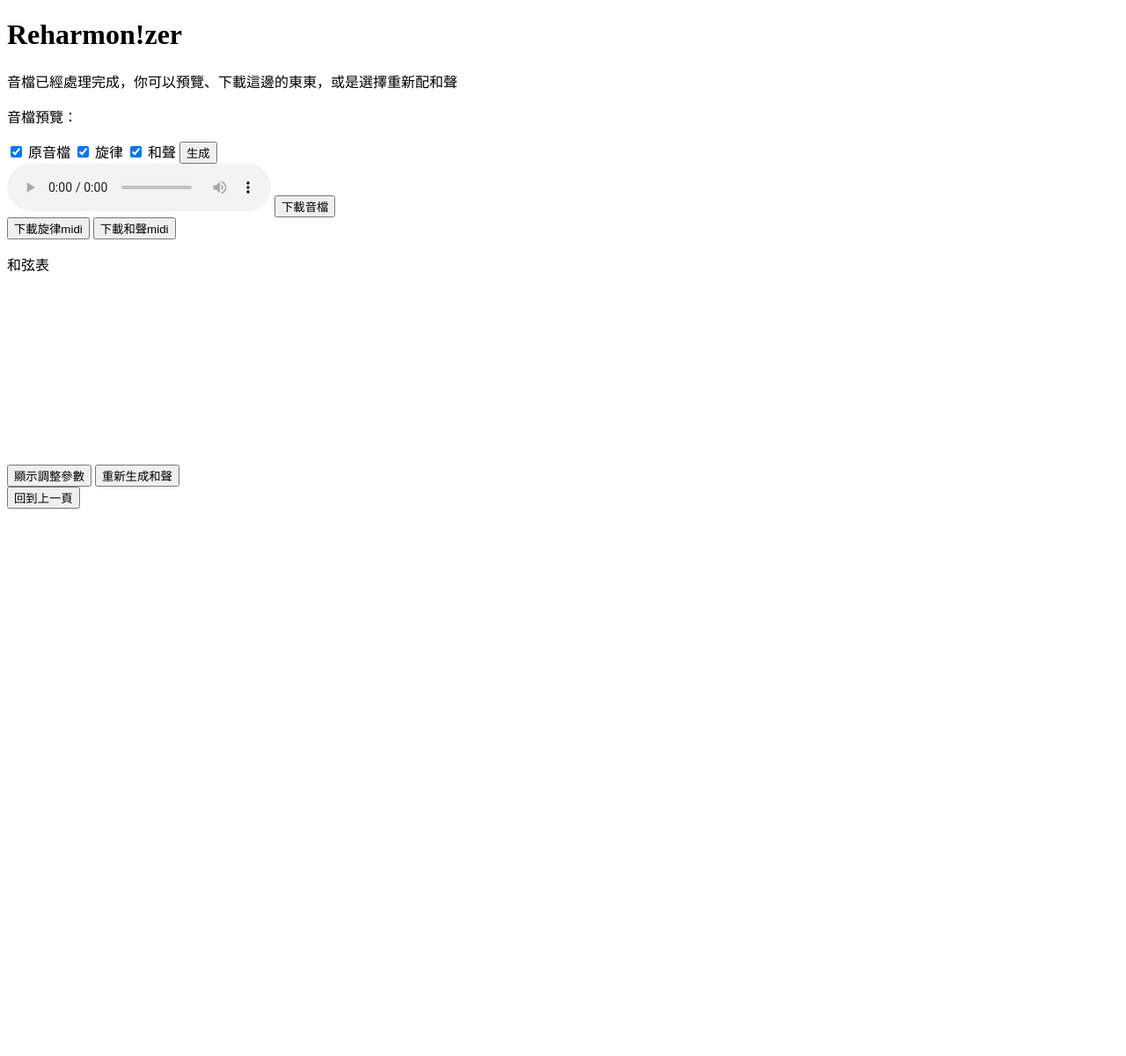
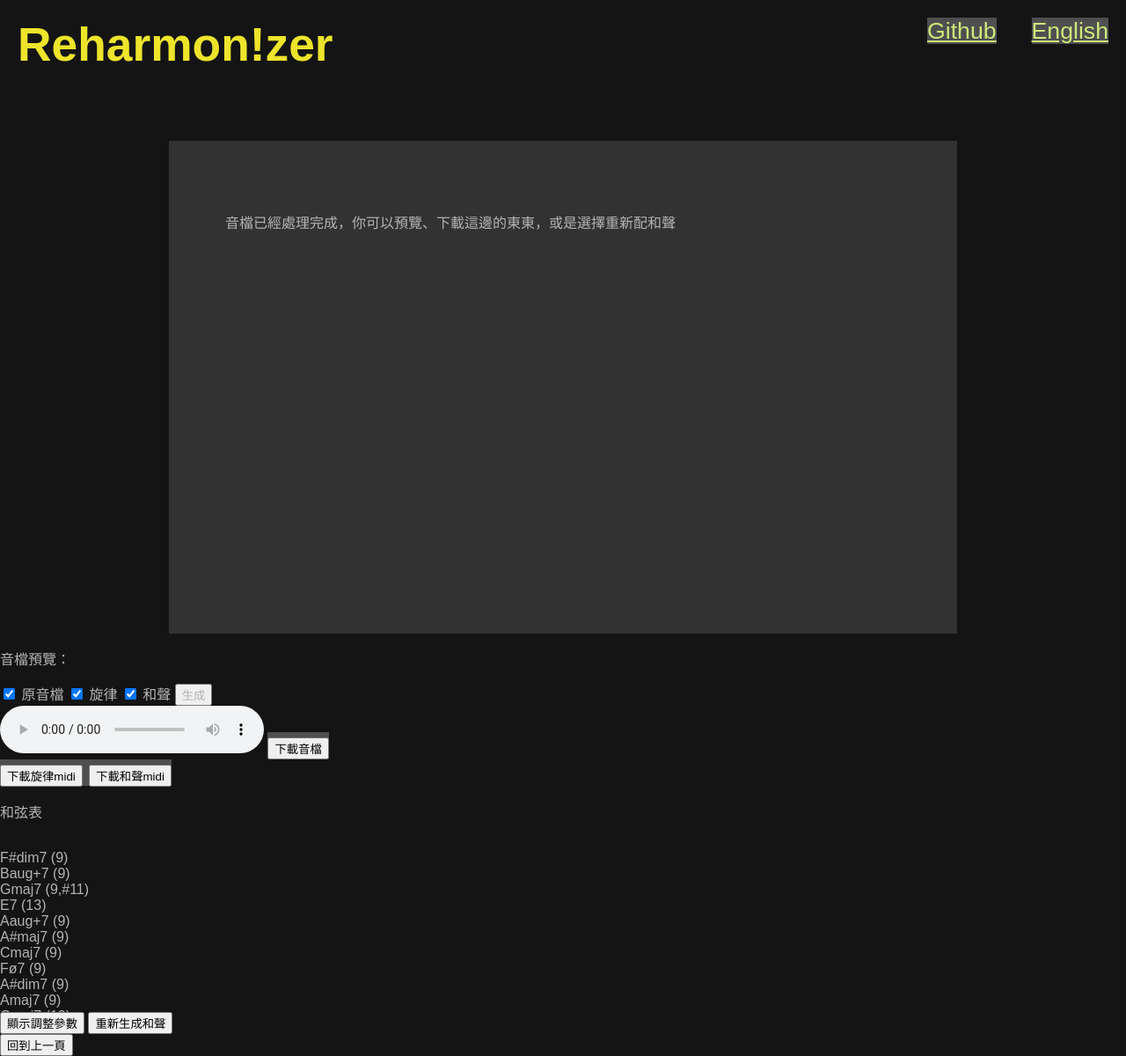
Before and after one commit to ChiuYeeJay/Reharmonizer_web, a Flask app: template templates/second.htm in a window 1280 px wide. Shown: the whole page at 88% size. Before the commit the page ends 578 px from the top, so only its background shows below. Run offline with Flask 3, Linux system fonts and the light colour scheme; the template is opened without the code that fills it: most values are stand-ins (such as "Sample title", 1, 10 or a date in 2020).

Commit message:
Copy some setting to the second page

```diff
--- /dev/null
+++ b/static/second.css
@@ -0,0 +1,106 @@
+body{
+    background-color: rgb(20, 20, 20);
+    height: 100vh;
+    margin: 0%;
+    font-family: sans-serif;
+}
+
+#header_container{
+    display: flex;
+    flex-direction: row;
+    justify-content: space-around;
+    flex-wrap: wrap;
+    height: 20%;
+}
+
+#main_title{
+    color: rgb(237, 228, 43);
+    font-size: 40pt;
+    margin: 0%;
+}
+
+#main_container{
+    display: flex;
+    height: 70%;
+}
+
+#middle_content{
+    display: flex;
+    flex-direction: column;
+    width: 60%;
+    background-color: rgb(50, 50, 50);
+    padding: 5%;
+}
+
+#audio_form_parent{
+    flex-grow: 1;
+}
+
+#audio_form{
+    height: 100%;
+    display: flex;
+    flex-direction: column;
+    justify-content: center;
+    align-items: center;
+    /* background-color: #fff; */
+}
+
+#upload_icon{
+    transition: 0.1s;
+}
+
+#upload_icon:hover{
+    background-color: rgba(255, 255, 255, 0.25);
+}
+
+#drag_and_drop{
+    height: 100%;
+    width: 95%;
+    border: 10px skyblue dashed;
+    border-radius: 30px;
+    padding: 5px;
+    margin: 5px;
+    display: flex;
+    align-items: center;
+    justify-content: center;
+    flex-direction: column;
+    background-color: transparent;
+    transition: 0.1s;
+}
+
+#prcessing_progress{
+    margin: 5px;
+    display: none;
+    flex-direction: row;
+    flex-wrap: wrap;
+    align-items: center;
+    justify-content: center;
+}
+
+#prcessing_progress > div{
+    display: flex;
+    flex-grow: 1;
+    padding: 0.2%;
+    /* background-color: aliceblue; */
+    border: solid #ababab;
+    border-radius: 20px;
+}
+
+.progress_span{
+    flex-grow: 1;
+}
+
+@keyframes progress_breath{
+    from {background-color: rgba(255, 208, 0, 0.3);}
+    to {background-color: rgba(255, 208, 0, 0.85);}
+}
+
+a{
+    color: rgb(205, 233, 122);
+    font-size: 20pt;
+    background-color: rgba(255, 255, 255, 0.25);
+}
+
+p,input,label,h2{
+    color: rgb(180, 180, 180);
+}
--- a/static/second.js
+++ b/static/second.js
@@ -212,4 +212,4 @@ function collect_args(){
     return args;
 }
 
-window.onload = get_and_validate_audio_id;
+// window.onload = get_and_validate_audio_id;
--- a/templates/second.htm
+++ b/templates/second.htm
@@ -1,13 +1,35 @@
 <!DOCTYPE html>
 <html>
+
 <head>
     <title>Reharmonizer</title>
-<script src="{{second_js_url}}"></script>
+    <!-- <script src="{{second_js_url}}"></script> -->
+    <script src="../static/second.js"></script>
+    <link rel="stylesheet" href="../static/second.css">
 </head>
+
 <body>
+    <div id="header_container">
+        <div style="padding: 10px; margin: 10px;">
+            <h1 id="main_title">Reharmon!zer</h1>
+        </div>
+        <div id="header_empty" style="flex-grow: 1;"></div>
+        <div style="padding: 10px; margin: 10px;">
+            <a href="https://github.com/ChiuYeeJay/Reharmonizer_web" id="github_link" target="_blank">Github</a>
+        </div>
+        <div style="padding: 10px; margin: 10px;">
+            <a href="/en" id="lang_link" target="_self">English</a>
+        </div>
+    </div>
 
-<h1>Reharmon!zer</h1>
+    <div id="main_container">
+        <div id="left_blank" style="flex-grow: 1;"></div>
+        <div id="middle_content">
             <p>音檔已經處理完成，你可以預覽、下載這邊的東東，或是選擇重新配和聲</p>
+        </div>
+        <div id="right_blank" style="flex-grow: 1;"></div>
+    </div>
+
     <div>
         <p>音檔預覽：</p>
         <input type="checkbox" id="original_audio_checkbox" checked>
@@ -35,7 +57,22 @@
     <div>
         <p>和弦表</p>
         <div id="chord_list_div" style="height: 200px;width: 200px;overflow-y: scroll;">
-        <p id="chord_list"></p>
+            <p id="chord_list">
+                F#dim7 (9) <br>
+                Baug+7 (9) <br>
+                Gmaj7 (9,#11) <br>
+                E7 (13) <br>
+                Aaug+7 (9) <br>
+                A#maj7 (9) <br>
+                Cmaj7 (9) <br>
+                Fø7 (9) <br>
+                A#dim7 (9) <br>
+                Amaj7 (9) <br>
+                Gmaj7 (13) <br>
+                C#maj7 (9) <br>
+                F#aug7 (13) <br>
+                D#7 (11)
+            </p>
         </div>
     </div>
     <div>
@@ -45,14 +82,14 @@
 
         <form id="harmonization_arg_inputs_form" onreset="refresh_arg_value_display()" hidden>
             <label for="arg_octave">八度：</label>
-        <input type="range" id="arg_octave" name="arg_octave"
-                oninput="display_value_of_range('arg_octave')" min="1" max="7" step="1" value="4">
+            <input type="range" id="arg_octave" name="arg_octave" oninput="display_value_of_range('arg_octave')" min="1"
+                max="7" step="1" value="4">
             <label for="arg_octave" id="arg_octave_val">4</label>
 
             <fieldset>
                 <legend>和弦出現傾向</legend>
                 <label for="arg_chord_trend_maj">大和弦：</label>
-            <input type="range"  id="arg_chord_trend_maj" name="arg_chord_trend_maj"
+                <input type="range" id="arg_chord_trend_maj" name="arg_chord_trend_maj"
                     oninput="display_value_of_range('arg_chord_trend_maj')" min="0" max="2" step="0.01" value="1.5">
                 <label for="arg_chord_trend_maj" id="arg_chord_trend_maj_val">1.5</label>
                 <br>
@@ -154,4 +191,5 @@
 
 
 </body>
+
 </html>
```
Lines whose indentation alone changed are shown as unchanged.
